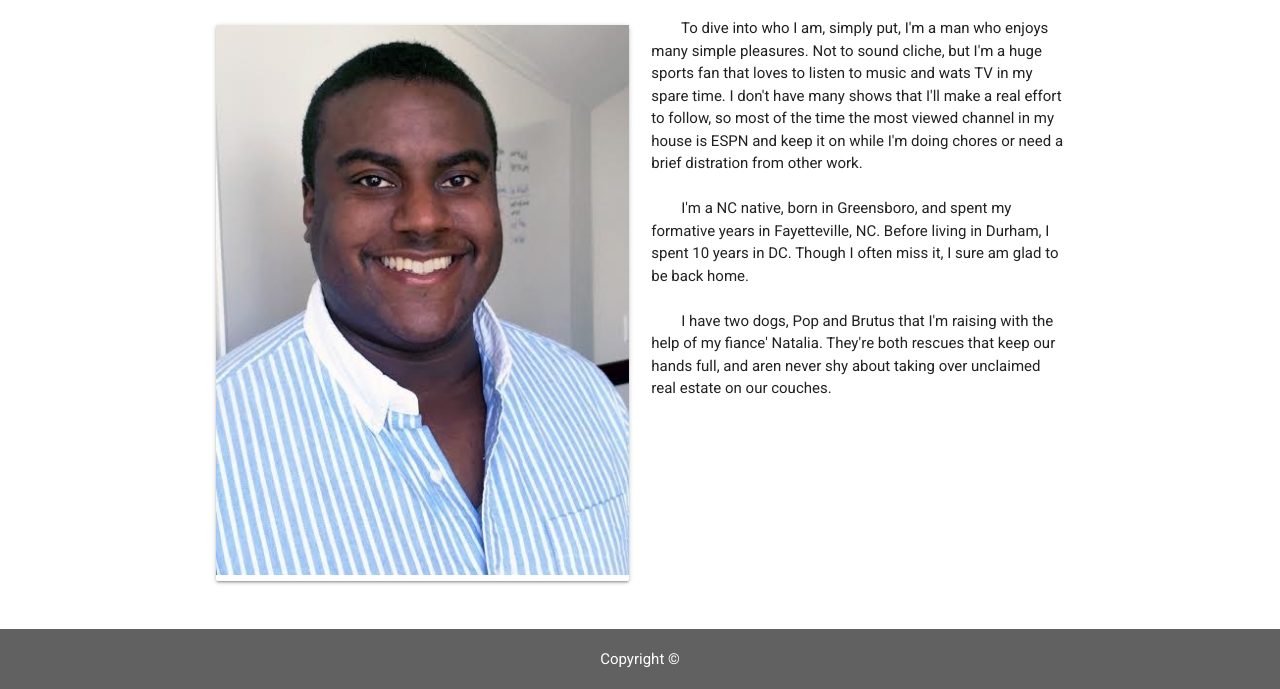
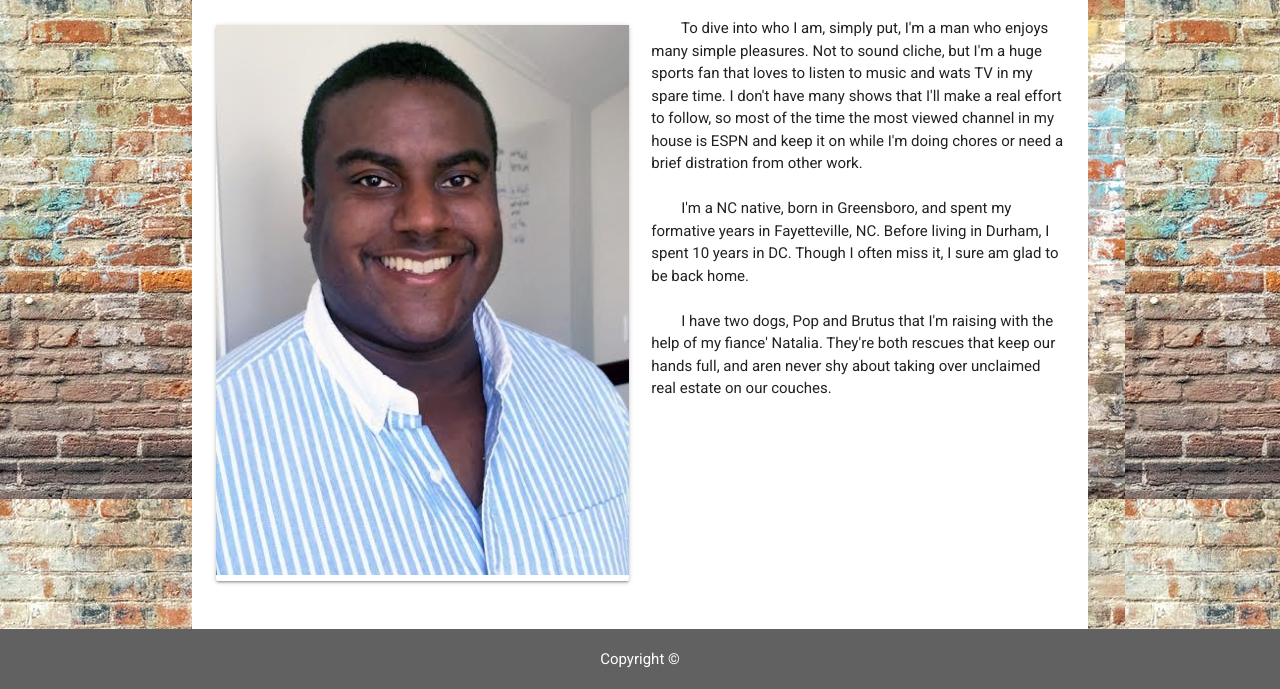
Before and after one commit to krunkbot3000/Portfolio, a plain HTML site: page index.html in a window 1280 px wide. Shown: the part 251-940 px from the top of the page. Drawn offline with nearby package versions, Linux system fonts and the light colour scheme; a web font is replaced by a local one.

Commit message:
updated background image

```diff
--- a/assets/css/style.css
+++ b/assets/css/style.css
@@ -7,7 +7,7 @@ body {
   margin-bottom: 60px;
   width: 100%;
   font-family: 'Roboto', sans-serif;
-  background-image: url(../images/background.png);
+  background-image: url(../images/background.jpeg);
 }
 
 .footer {
```
Also changed, not shown: assets/images/background.jpeg (added).
